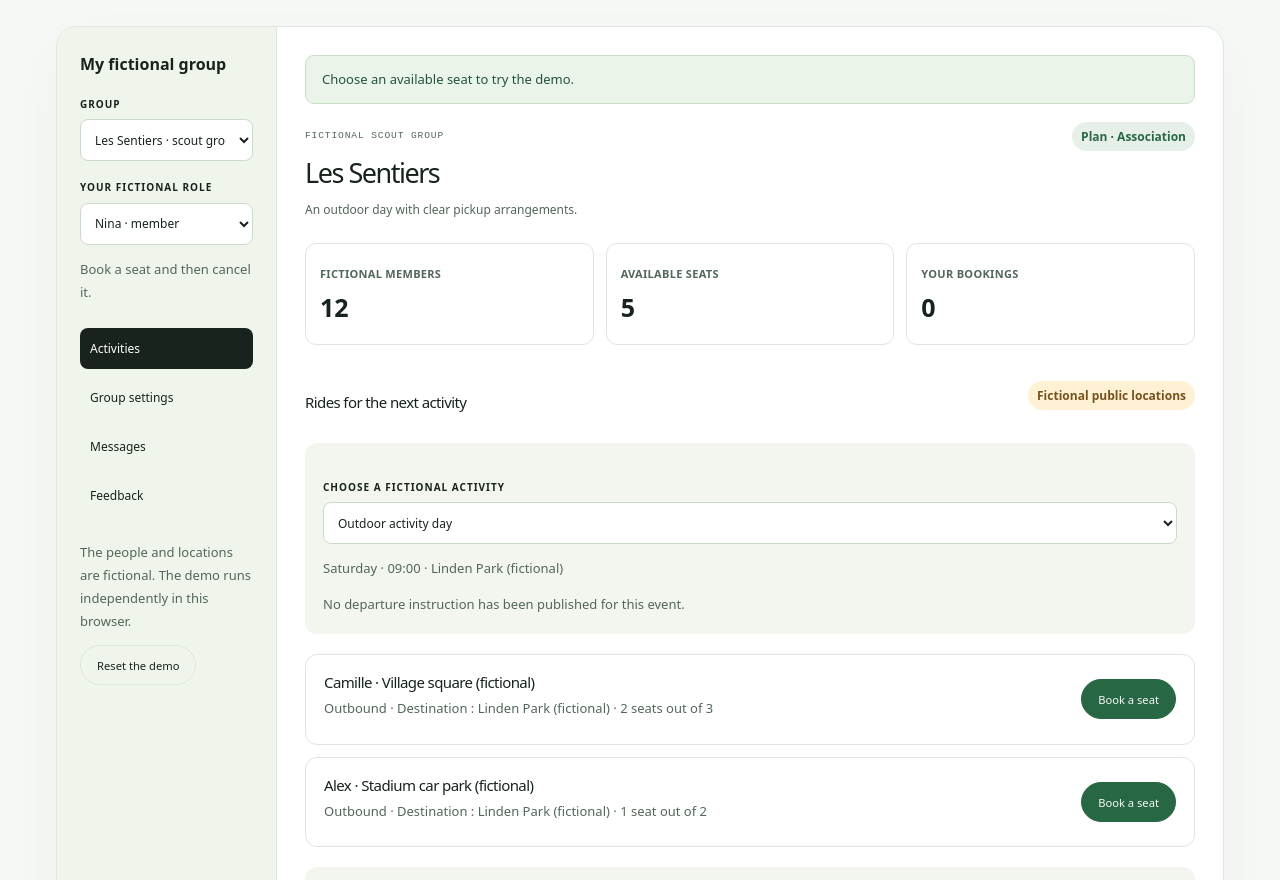
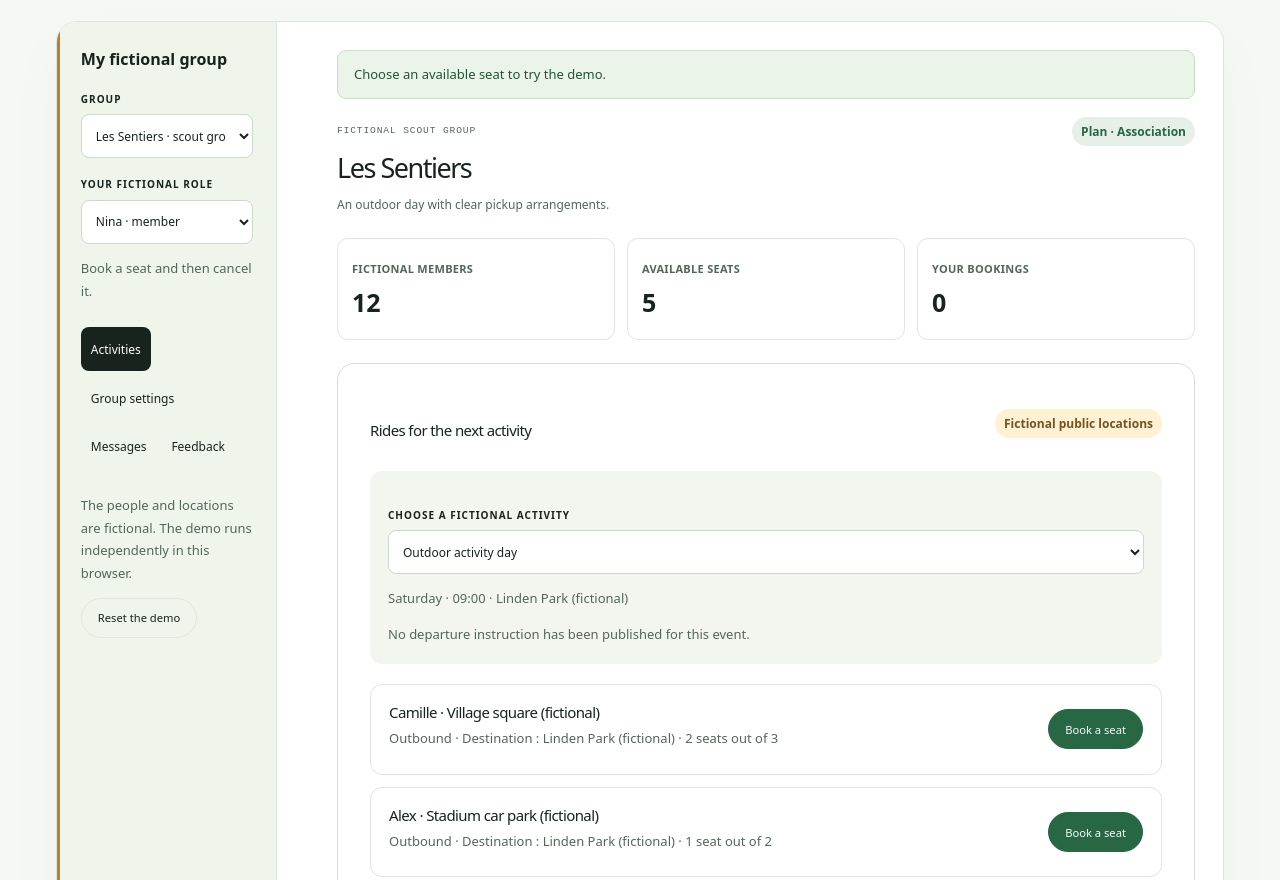
Before and after one commit to raphaelflipo/la-boussole, a plain HTML site: page en/demo.html in a window 1280 px wide. Shown: the part 593-1473 px from the top of the page. Drawn offline with Linux system fonts and the light colour scheme; a web font is replaced by a local one.

Commit message:
Affiner l’expérience Signature 4.1

```diff
--- a/en/demo.html
+++ b/en/demo.html
@@ -23,7 +23,7 @@
   <script src="../navigation.js" defer></script>
 <link rel="alternate" hreflang="fr" href="https://raphaelflipo.github.io/la-boussole/demo.html"><link rel="alternate" hreflang="en" href="https://raphaelflipo.github.io/la-boussole/en/demo.html"><link rel="alternate" hreflang="x-default" href="https://raphaelflipo.github.io/la-boussole/demo.html">
   <script src="../demo.js?v=3" defer></script>
-</head>
+<link rel="stylesheet" href="../signature.css?v=4.1"></head>
 <body>
   <a class="skip" href="#contenu">Skip to content</a>
   <div class="topline"><a href="https://raphaelflipo.github.io/en/">Raphaël Flipo’s portfolio</a><span>La Boussole 1.0 · Private demo</span><a href="../demo.html" hreflang="fr" lang="fr">Français</a></div>
--- /dev/null
+++ b/signature.css
@@ -0,0 +1,19 @@
+.page-head { border-bottom: 1px solid currentColor; border-color: color-mix(in srgb, currentColor 18%, transparent); }
+.demo-shell { margin-block-start: 1.5rem; gap: clamp(.8rem, 3vw, 2rem); }
+.demo-sidebar {
+  border-inline-start: 3px solid #b38235; padding-inline-start: clamp(.6rem, 2vw, 1.3rem);
+}
+.demo-main > section {
+  border: 1px solid color-mix(in srgb, currentColor 16%, transparent);
+  border-radius: 1.1rem; padding: clamp(.9rem, 3vw, 2rem);
+}
+.demo-nav { display: flex; flex-wrap: wrap; gap: .3rem; }
+.demo-nav a, .demo-shell :is(button, select) { min-height: 44px; }
+.demo-nav a { display: inline-flex; align-items: center; }
+.demo-shell :is(a, button, select):focus-visible { outline: 2px solid currentColor; outline-offset: 3px; }
+.demo-status { font-variant-numeric: tabular-nums; }
+@media (max-width: 680px) {
+  .demo-sidebar { border-inline-start: 0; padding-inline-start: 0; }
+  .demo-main { min-width: 0; }
+  .demo-controls :is(button, select) { max-width: 100%; }
+}
```
Also changed, not shown: demo.html (+1 -1 lines), en/index.html (+1 -1 lines), index.html (+1 -1 lines).
